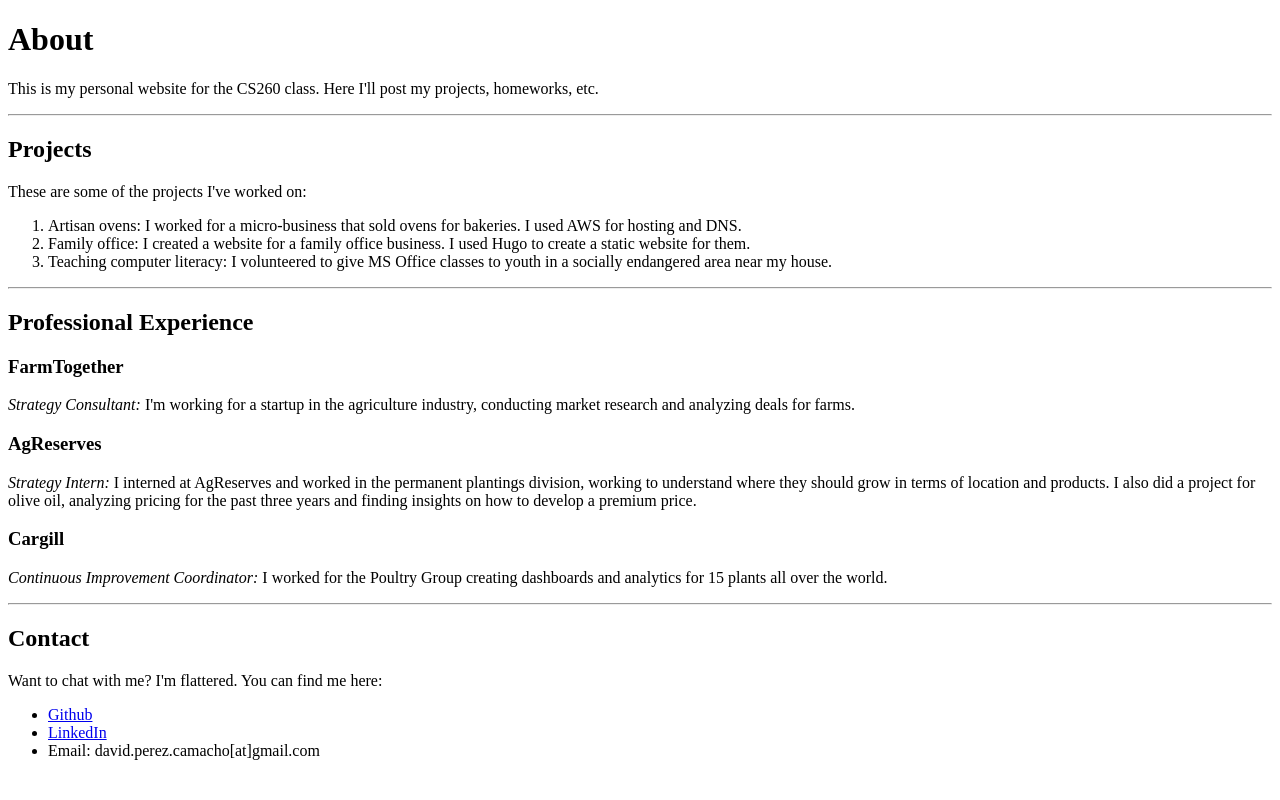
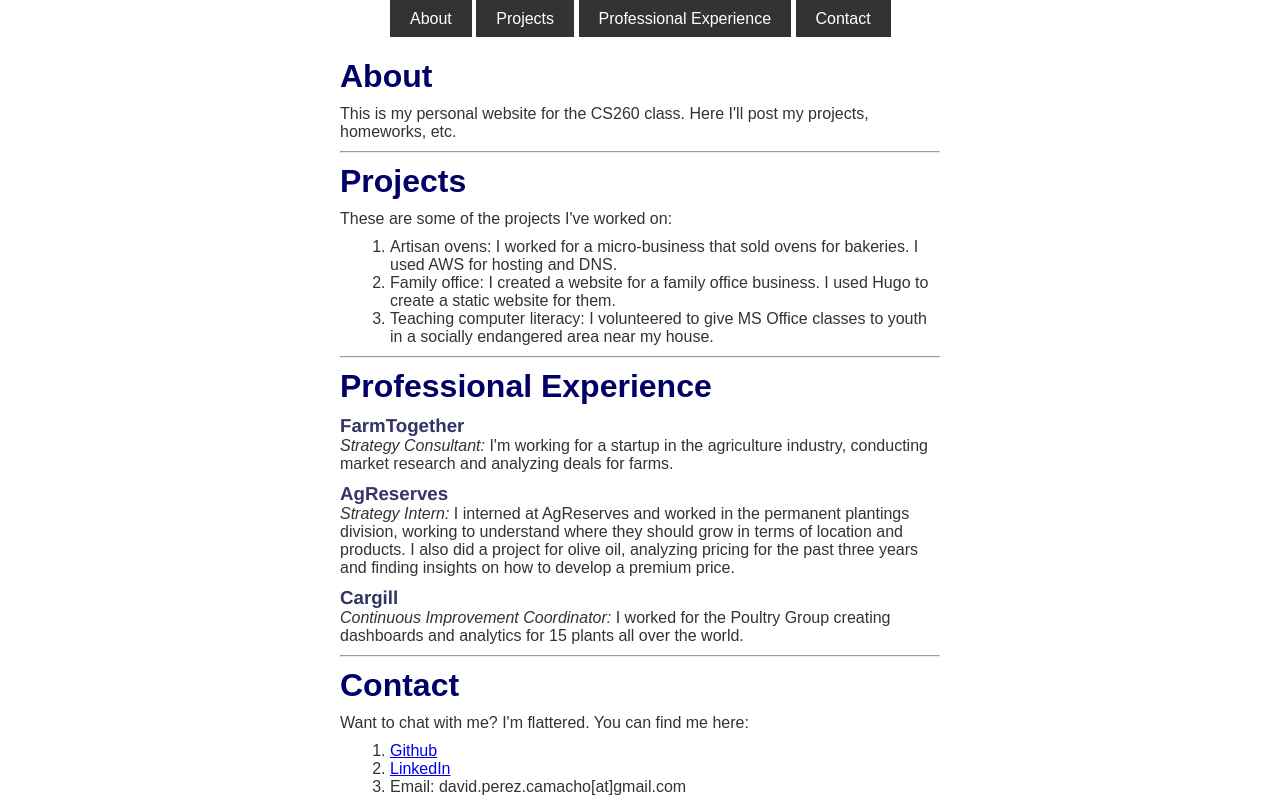
Before and after one commit to Dperezc/portfolio, a plain HTML site: page index.html in a window 1280 px wide. Drawn offline with Linux system fonts and the light colour scheme.

Commit message:
Adding an updated homepage with css styles

```diff
--- a/index.html
+++ b/index.html
@@ -3,24 +3,36 @@
   <head>
     <meta charset="utf-8">
     <title>Datatario</title>
+    <link rel="stylesheet" href="styles.css">
   </head>
   <body>
+    <div class="content">
+
+      <div>
+        <ul class="nav">
+          <li><a href="#">About</a></li>
+          <li><a href="#">Projects</a></li>
+          <li><a href="#">Professional Experience</a></li>
+          <li><a href="#">Contact</a></li>
+        </ul>
+      </div>
+
     <h1>About</h1>
     <p>This is my personal website for the CS260 class. Here I'll post my projects, homeworks, etc.</p>
 
     <hr>
 
-    <h2>Projects</h2>
+    <h1>Projects</h1>
     <p>These are some of the projects I've worked on:</p>
     <ol>
-      <li>Artisan ovens: I worked for a micro-business that sold ovens for bakeries. I used AWS for hosting and DNS.</li>
-      <li>Family office: I created a website for a family office business. I used Hugo to create a static website for them.</li>
-      <li>Teaching computer literacy: I volunteered to give MS Office classes to youth in a socially endangered area near my house.</li>
+      <li class="top">Artisan ovens: I worked for a micro-business that sold ovens for bakeries. I used AWS for hosting and DNS.</li>
+      <li class="top">Family office: I created a website for a family office business. I used Hugo to create a static website for them.</li>
+      <li class="top">Teaching computer literacy: I volunteered to give MS Office classes to youth in a socially endangered area near my house.</li>
     </ol>
 
     <hr>
 
-    <h2>Professional Experience</h2>
+    <h1>Professional Experience</h1>
     <h3>FarmTogether</h3>
     <p><em>Strategy Consultant:</em> I'm working for a startup in the agriculture industry, conducting market research and analyzing deals for farms.</p>
     <h3>AgReserves</h3>
@@ -30,12 +42,14 @@
 
     <hr>
 
-    <h2>Contact</h2>
+    <h1>Contact</h1>
     <p>Want to chat with me? I'm flattered. You can find me here:</p>
-    <ul>
+    <ol>
       <li><a href="https://github.com/Dperezc/" target="_blank">Github</a></li>
       <li><a href="https://www.linkedin.com/in/david-perez-01/" target="_blank">LinkedIn</a></li>
       <li>Email: david.perez.camacho[at]gmail.com</li>
-    </ul>
+    </ol>
+
+    </div>
   </body>
 </html>
--- /dev/null
+++ b/styles.css
@@ -0,0 +1,65 @@
+* {
+  margin: 0;
+  padding: 0;
+  box-sizing: border-box;
+}
+
+.content {
+  width: 600px;
+  margin: 0 auto;
+}
+
+.nav ul {
+  width: 600px;
+ /* Make it stick, even on scroll */
+}
+
+.nav li {
+  list-style-type: none;
+  display: inline;
+  background-color: #333;
+  padding: 10px 0;
+}
+
+.nav a {
+  display: inline-block;
+  color: white;
+  text-align: center;
+  padding: 10px 20px;
+  text-decoration: none;
+  margin-bottom: 20px;
+  height: 100%;
+}
+
+.nav a:hover {
+  background-color: #111;
+}
+
+h1 {
+  font-family: Arial;
+  color: #000066;
+  margin-bottom: 10px;
+}
+
+h2, h3 {
+  font-family: Helvetica, sans-serif;
+  color: #333366;
+}
+
+p {
+  color: #333;
+  font-family: Arial, sans-serif;
+  margin-bottom: 10px;
+}
+
+
+
+ol, ul {
+  padding-left: 50px;
+  font-family: sans-serif;
+  color: #333; /* Light gray */
+}
+
+hr {
+  margin: 10px 0px 10px 0px;
+}
```
